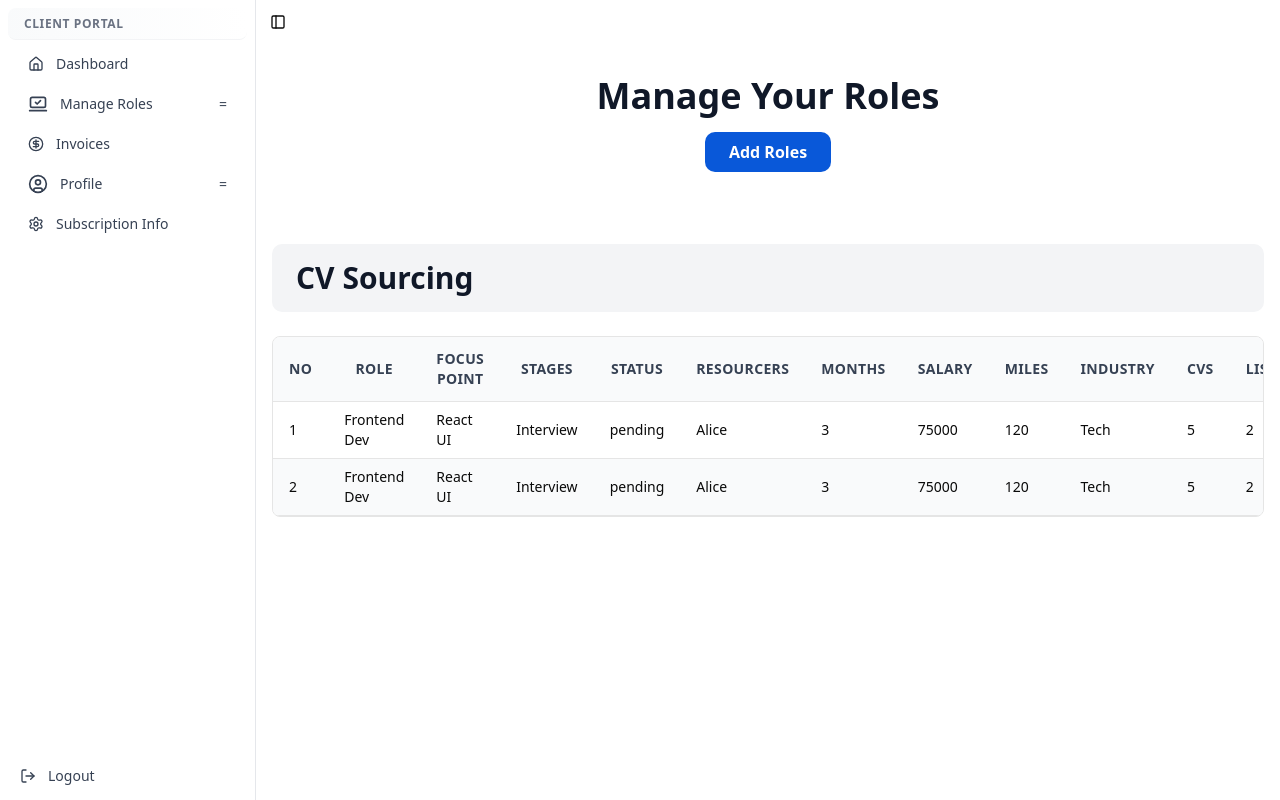
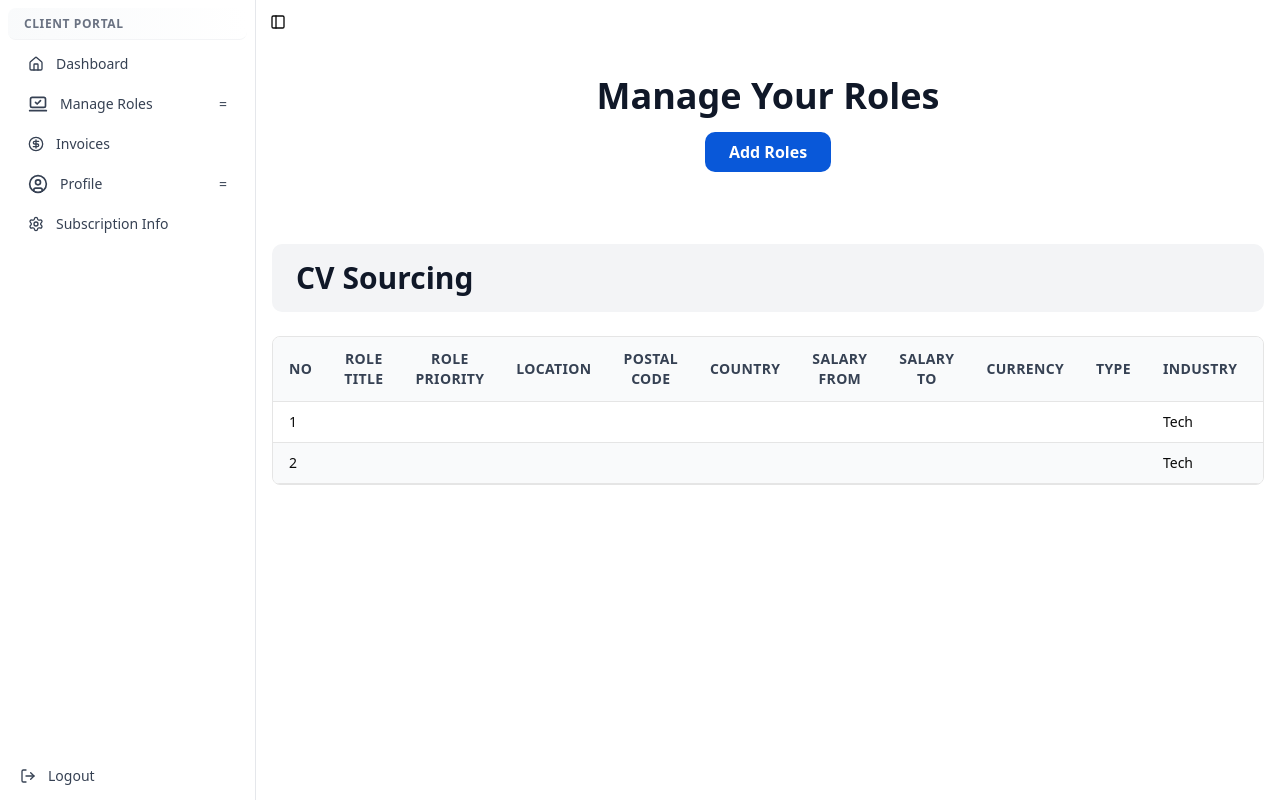
Before and after one commit to KHS338/ClientPortal-UOL, a Next.js app: page /roles/cvSourcing in a window 1280 px wide. Built offline with nearby package versions, Linux system fonts and the light colour scheme.

Commit message:
column for cv cvSourcing fixed

```diff
--- a/src/app/roles/cvSourcing/columns.js
+++ b/src/app/roles/cvSourcing/columns.js
@@ -1,23 +1,20 @@
 "use client"
 
 export const columns = [
-  { accessorKey: "no",             header: "No" },
-  { accessorKey: "role",           header: "Role" },
-  { accessorKey: "focusPoint",     header: "Focus Point" },
-  { accessorKey: "stages",         header: "Stages" },
-  { accessorKey: "status",         header: "Status" },
-  { accessorKey: "resourcers",     header: "Resourcers" },
-  { accessorKey: "months",         header: "Months" },
-  { accessorKey: "salary",         header: "Salary" },
-  { accessorKey: "miles",          header: "Miles" },
-  { accessorKey: "industry",       header: "Industry" },
-  { accessorKey: "cvs",            header: "CVs" },
-  { accessorKey: "lis",            header: "LIs" },
-  { accessorKey: "zi",             header: "ZI" },
-  { accessorKey: "tCandidates",    header: "T Candidates" },
-  { accessorKey: "rejectedCvs",    header: "Rejected CVs" },
-  { accessorKey: "rejectedLis",    header: "Rejected LIs" },
-  { accessorKey: "rCandidates",    header: "R Candidates" },
+  { accessorKey: "no", header: "No" },
+  { accessorKey: "roleTitle", header: "Role Title" },
+  { accessorKey: "rolePriority", header: "Role Priority" },
+  { accessorKey: "location", header: "Location" },
+  { accessorKey: "postalCode", header: "Postal Code" },
+  { accessorKey: "country", header: "Country" },
+  { accessorKey: "salaryFrom", header: "Salary From" },
+  { accessorKey: "salaryTo", header: "Salary To" },
+  { accessorKey: "salaryCurrency", header: "Currency" },
+  { accessorKey: "salaryType", header: "Type" },
+  { accessorKey: "industry", header: "Industry" },
+  { accessorKey: "experienceRequired", header: "Required EXP" },
+  { accessorKey: "searchRadius", header: "Search Radius" },
+  { accessorKey: "acmCategory", header: "ACM Category" },
   {
     id: "actions",
     header: "Actions",
```
